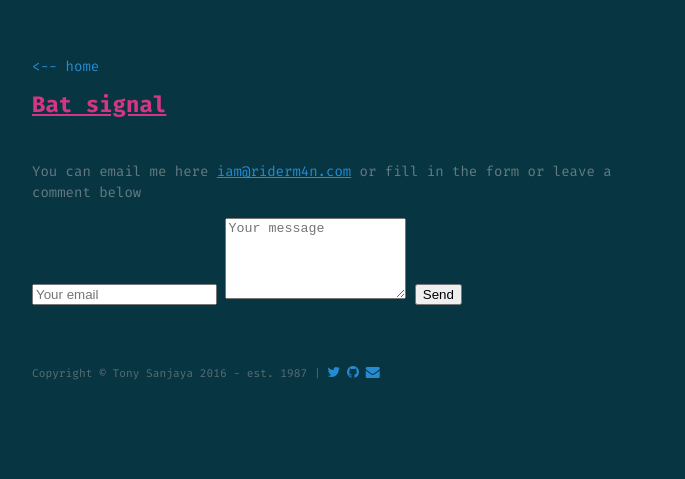
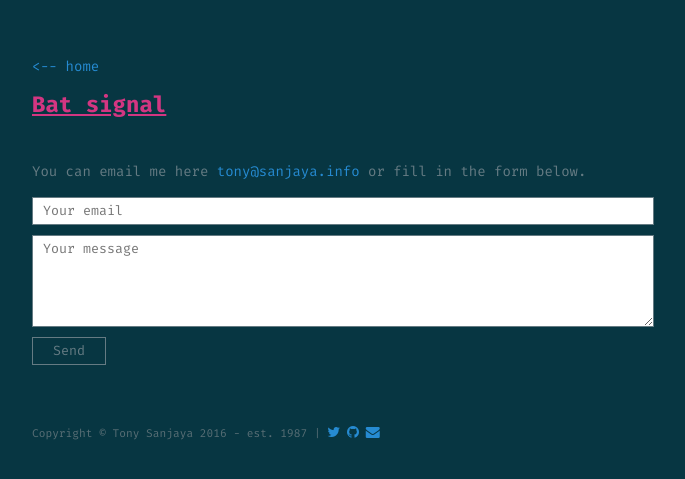
Before and after one commit to sanjayatony/sanjayatony.github.io, a Jekyll site: the page built from bat-signal.md, in a window 1280 px wide. Shown: the top 479 px of the page, without its empty margins (308-993 px from the left). Built offline with Jekyll 4.4.1, drawn with Linux system fonts in a browser that asks for light colours; nearby versions of some CDN libraries.

Commit message:
modify bat signal

```diff
--- a/_sass/_config.scss
+++ b/_sass/_config.scss
@@ -11,6 +11,8 @@ $color-headers:#2aa198;
 $color-link:#268bd2;
 $color-footer:#586e75;
 $color-del:#cb4b16;
+$color-submit:transparent;
+
 
 $color-black: #545454;
 $color-white: #FFFFFF;
--- a/assets/css/main.scss
+++ b/assets/css/main.scss
@@ -142,7 +142,7 @@ ul {
             margin-bottom: 15px;
         }
         a {
-            text-decoration: underline;
+            text-decoration: none;
             &:hover {
                 font-weight: bold;
             }
@@ -235,5 +235,27 @@ ul {
         font-size:14px;
     }
 }
+input[type="email"],textarea{
+    width: 100%;
+    max-width:600px;
+    font-family: $base-font;
+    padding:5px 10px;
+    display: block;
+    margin-bottom: 10px;
+    border:$color-font 1px solid;
+}
+input[type="email"]:focus,textarea:focus{
+    border:$color-font 1px solid;
+}
+input[type="submit"]{
+    font-family: $base-font;
+    padding:5px 20px;
+    border:$color-font 1px solid;
+    background: $color-submit;
+    color:$color-font;
+}
+input[type="submit"]:hover{
+    border: darken($color-font, 10%) 1px solid;
+}
 .embed-wrapper { position: relative; padding-bottom: 56.25%; height: 0; overflow: hidden; max-width: 100%; }
 .embed-wrapper iframe, .embed-container object, .embed-container embed { position: absolute; top: 0; left: 0; width: 100%; height: 100%; }
--- a/bat-signal.md
+++ b/bat-signal.md
@@ -4,10 +4,10 @@ title: Bat signal
 permalink: /bat-signal/
 ---
 
-You can email me here <mailto:iam@riderm4n.com> or fill in the form or leave a comment below
+You can email me here <mailto:tony@sanjaya.info> or fill in the form below.
 
-<form action="//formspree.io/iam@riderm4n.com" method="POST">
-    <input type="text" name="_replyto" placeholder="Your email"  required/>
+<form action="//formspree.io/tony@sanjaya.info" method="POST">
+    <input type="email" name="_replyto" placeholder="Your email"  required/>
 	<textarea name="message" rows="5" placeholder="Your message" required></textarea>
 	<input type="hidden" name="_subject" value="Bat Signal" />
 	<input type="text" name="_gotcha" style="display:none" />
```
